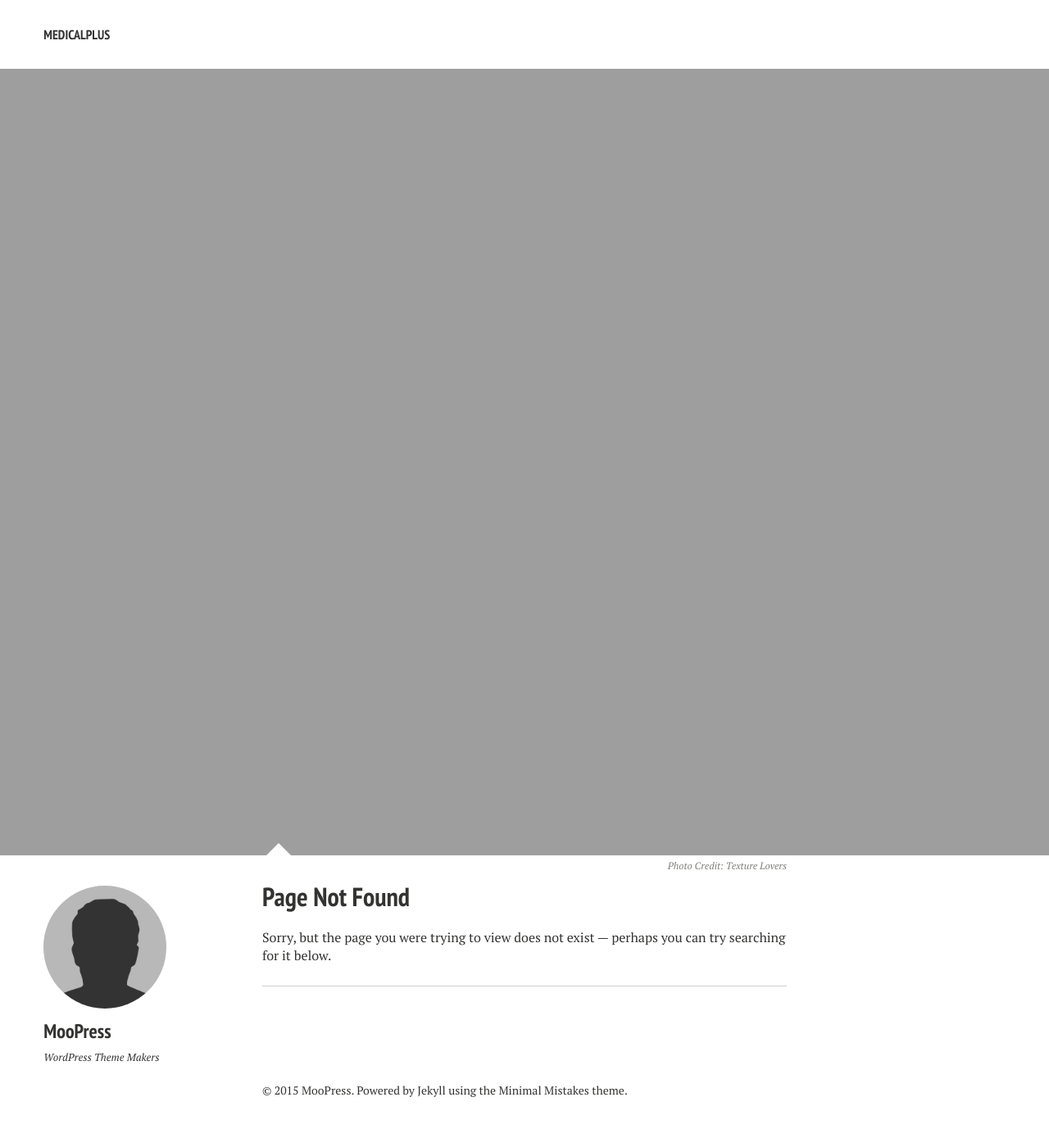
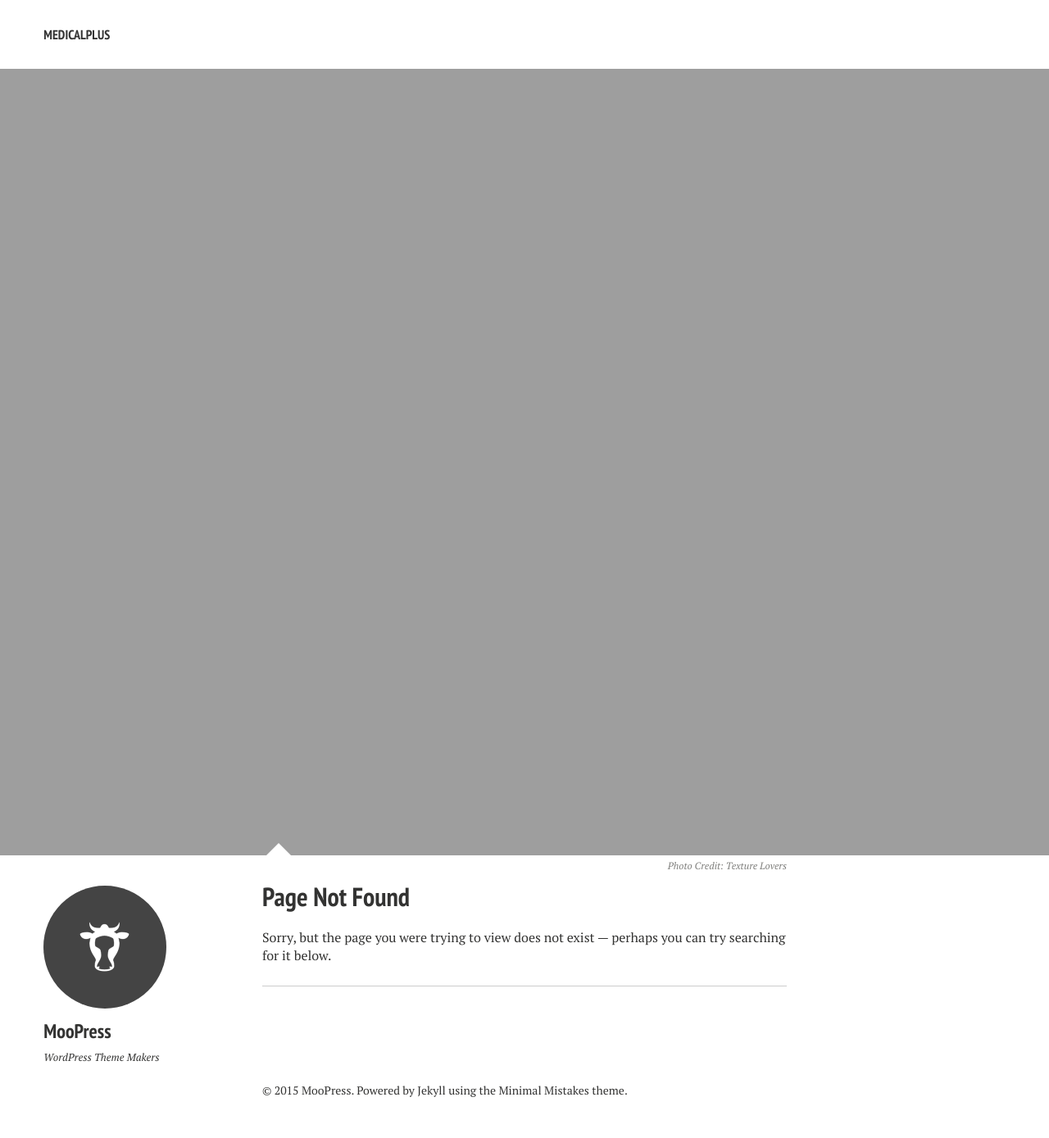
Before and after one commit to moopress/doc.builderplus, a Jekyll site: the page built from 404.md, in a window 1280 px wide. Shown: the whole page at 82% size. Built offline with Jekyll 4.4.1, drawn with Linux system fonts in a browser that asks for light colours; nearby versions of some CDN libraries.

Commit message:
Switched out image.

```diff
--- a/_config.yml
+++ b/_config.yml
@@ -27,7 +27,7 @@ kramdown:
 # Site owner
 owner:
   name: MooPress
-  avatar: bio-photo.jpg
+  avatar: moopress-doc-image.png
   bio: "WordPress Theme Makers"
   email:
   disqus-shortname:
```
Also changed, not shown: images/bio-photo.jpg (deleted), images/moopress-doc-image.png (added).
